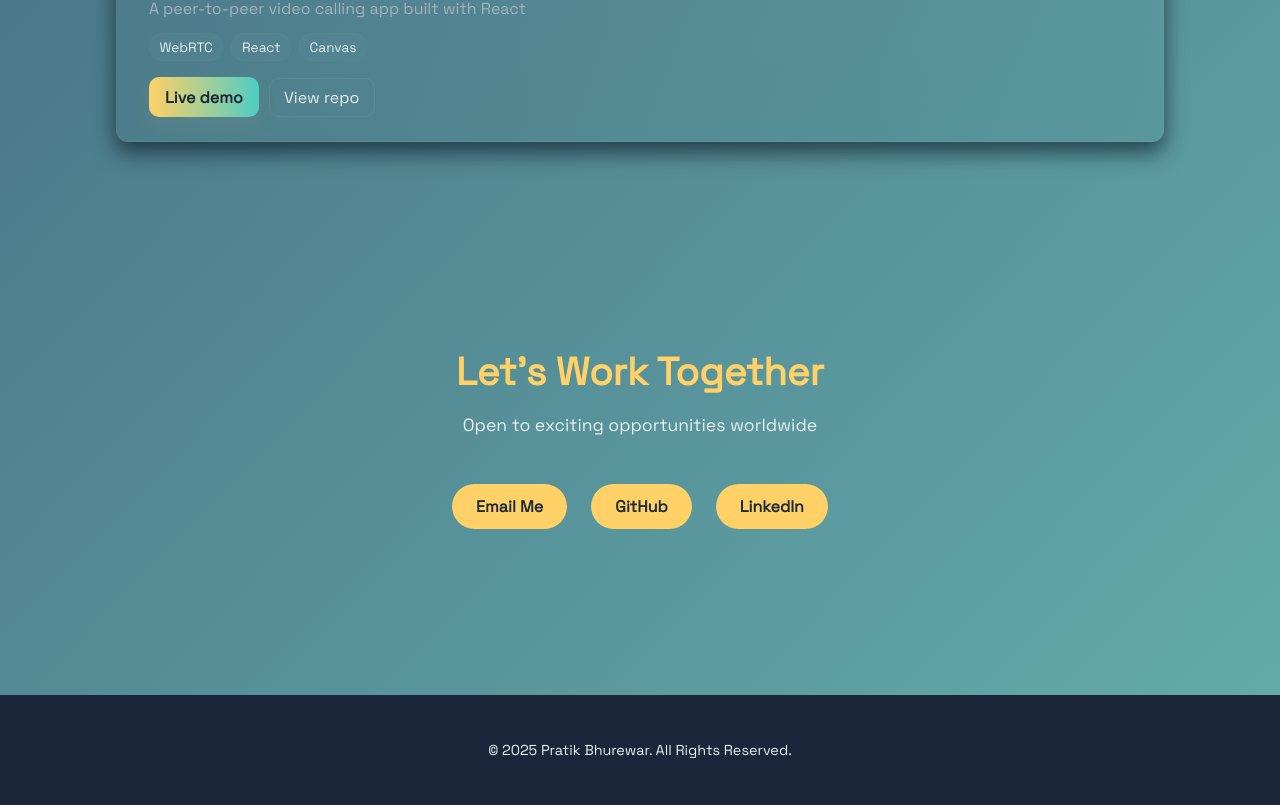
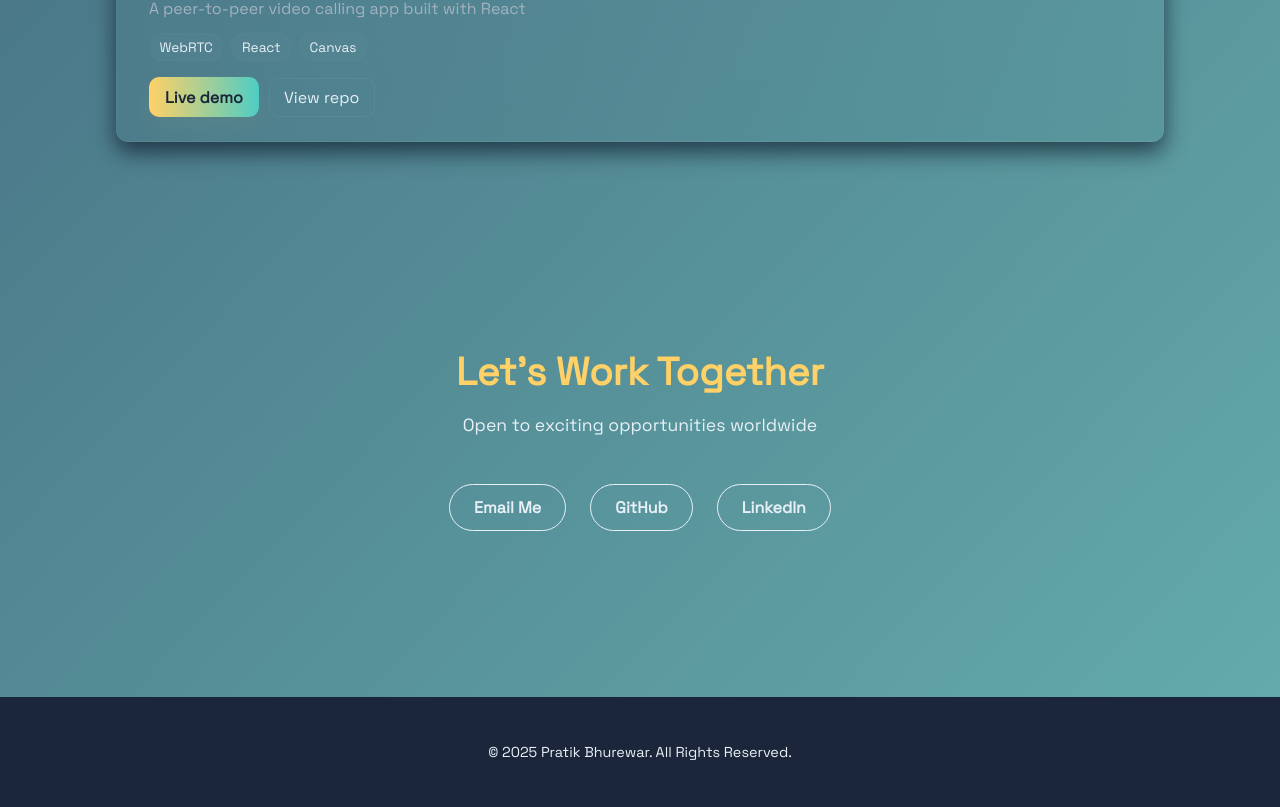
Before and after one commit to B-Pratik/portfolio, a React (Vite) app: page / in a window 1280 px wide. Shown: the part 4649-5456 px from the top of the page. Built offline with nearby package versions, Linux system fonts and the light colour scheme.

Commit message:
contact button styling

```diff
--- a/src/components/Contact/styles.scss
+++ b/src/components/Contact/styles.scss
@@ -30,8 +30,9 @@
   &__button {
     padding: 0.75rem 1.5rem;
     border-radius: 999px;
-    background: $accent;
-      color: $container;
+    border: 1px solid $primary-text;
+    background: transparent;
+    color: $primary-text;
     text-decoration: none;
 
     font-weight: 600;
@@ -39,15 +40,17 @@
     transition: background 0.3s ease, transform 0.3s ease;
 
     &:hover {
-      background: $second-accent;
+      background: transparent;
       transform: translateY(-3px);
+      border: 1px solid $accent;
     }
     &:visited {
-      color: $container;
+      color: $primary-text;
     }
     &:hover,
     &:active {
-      color: $accent;
+    color: $primary-text;
+      border: 1px solid $accent;
     }
   }
 
```
